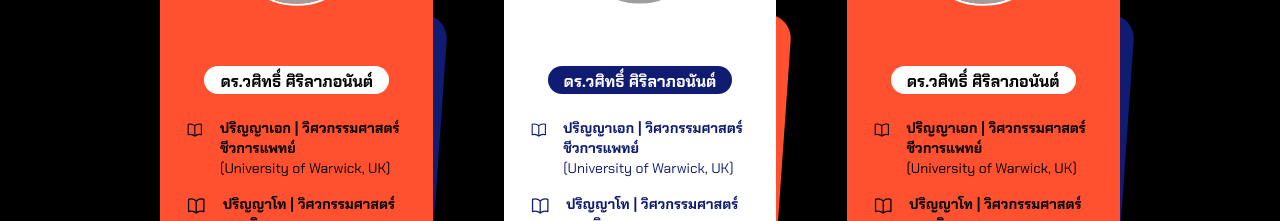
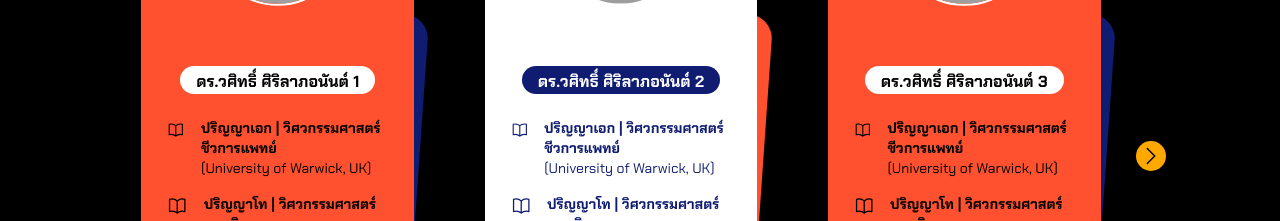
Before and after one commit to Pupppppxz/tech-educationth-frontend-v2, a Next.js app: page /en in a window 1280 px wide. Shown: the part 4264-4485 px from the top of the page. Built offline with nearby package versions, Linux system fonts and the light colour scheme; grey boxes are pictures that could not be loaded.

Commit message:
:art: rechecked responsive

```diff
--- a/src/components/page/home/footer.tsx
+++ b/src/components/page/home/footer.tsx
@@ -33,7 +33,7 @@ function Footer() {
                             {t("company.description")}
                         </p>
                     </div>
-                    <div className="flex flex-col md:grid md:grid-cols-2">
+                    <div className="flex flex-col gap-y-6 md:grid md:grid-cols-2">
                         <div className="flex flex-col gap-y-4 p-4">
                             <h1 className="font-semibold text-xl tracking-wide">
                                 {t("useFullLink.title")}
--- a/src/components/page/home/lrwv.tsx
+++ b/src/components/page/home/lrwv.tsx
@@ -12,7 +12,7 @@ function LRWV() {
     return (
         <div className="lg:box-screen-section bg-main-dark-blue">
             <div className="container mx-auto flex flex-col-reverse items-center lg:grid lg:grid-cols-2 h-full py-20 md:py-16 lg:py-0">
-                <div className="flex flex-col justify-center h-full gap-y-4">
+                <div className="flex flex-col items-center lg:items-start justify-center h-full gap-y-4">
                     <h1 className="w-full lg:w-9/12 mb-4 px-3 md:px-0 text-2xl md:text-3xl font-bold text-center text-main-amber">
                         {t("topic")}
                     </h1>
--- a/src/components/page/home/teacher.tsx
+++ b/src/components/page/home/teacher.tsx
@@ -28,9 +28,13 @@ function Teacher() {
         const result: number[] = [];
         let current = currentTeacher;
         for (let i = 0; i < total; i += 1) {
-            if (current === numberOfTeacher - 1) result.push(0);
-            else result.push(current + 1);
-            current += 1;
+            if (current === numberOfTeacher - 1) {
+                result.push(0);
+                current = 0;
+            } else {
+                result.push(current + 1);
+                current += 1;
+            }
         }
         return result;
     };
@@ -47,7 +51,12 @@ function Teacher() {
                 <div
                     className={cn(
                         "grid grid-cols-[30px_1fr_30px] px-4 gap-x-2 place-items-center",
-                        teacherList.length === 3 && "lg:grid-cols-1"
+                        teacherList.length === 3 && "lg:grid-cols-1",
+                        currentTeacher === 0 && "md:grid-cols-[1fr_30px]",
+                        currentTeacher === teacherList.length - 2 &&
+                            "md:grid-cols-[30px_1fr]",
+                        currentTeacher === teacherList.length - 3 &&
+                            "lg:grid-cols-[30px_1fr]"
                     )}
                 >
                     <div
@@ -55,7 +64,13 @@ function Teacher() {
                         onClick={() => onCurrentTeacherChange(-1)}
                         className={cn(
                             "w-full flex items-center justify-center cursor-pointer aspect-square bg-main-amber rounded-full",
-                            teacherList.length === 3 && "lg:hidden"
+                            (teacherList.length === 2 ||
+                                currentTeacher === 0) &&
+                                teacherList.length !== 3 &&
+                                "md:hidden",
+                            (teacherList.length === 3 ||
+                                currentTeacher === 0) &&
+                                "lg:hidden"
                         )}
                     >
                         <ArrowLeftNoHoverIcon />
@@ -125,7 +140,12 @@ function Teacher() {
                         onClick={() => onCurrentTeacherChange(1)}
                         className={cn(
                             "w-full flex items-center justify-center cursor-pointer aspect-square bg-main-amber rounded-full",
-                            teacherList.length === 3 && "lg:hidden"
+                            (teacherList.length === 2 ||
+                                currentTeacher === teacherList.length - 2) &&
+                                "md:hidden",
+                            (teacherList.length === 3 ||
+                                currentTeacher === teacherList.length - 3) &&
+                                "lg:hidden"
                         )}
                     >
                         <ArrowRightNoHoverIcon />
--- a/src/constants/home.ts
+++ b/src/constants/home.ts
@@ -103,7 +103,13 @@ const teacher: ITeacherCardProps = {
         },
     ],
 };
-const teacherList: ITeacherCardProps[] = [teacher, teacher, teacher];
+const teacherList: ITeacherCardProps[] = [
+    { ...teacher, name: "ดร.วศิทธิ์ ศิริลาภอนันต์ 1" },
+    { ...teacher, name: "ดร.วศิทธิ์ ศิริลาภอนันต์ 2" },
+    { ...teacher, name: "ดร.วศิทธิ์ ศิริลาภอนันต์ 3" },
+    { ...teacher, name: "ดร.วศิทธิ์ ศิริลาภอนันต์ 4" },
+    { ...teacher, name: "ดร.วศิทธิ์ ศิริลาภอนันต์ 5" },
+];
 
 const useFullLinkList: IFooterUseFullLink[] = [
     {
```
